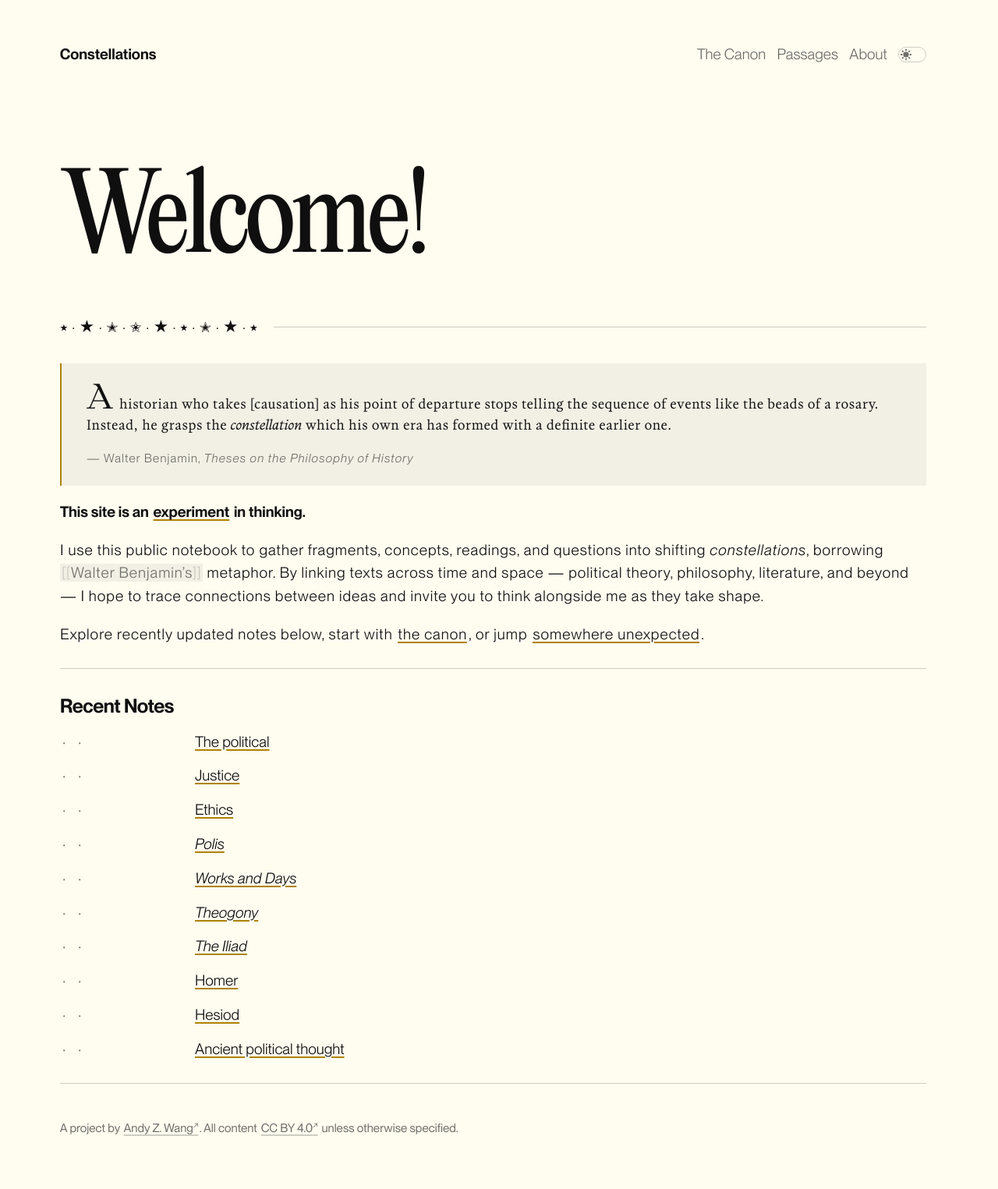
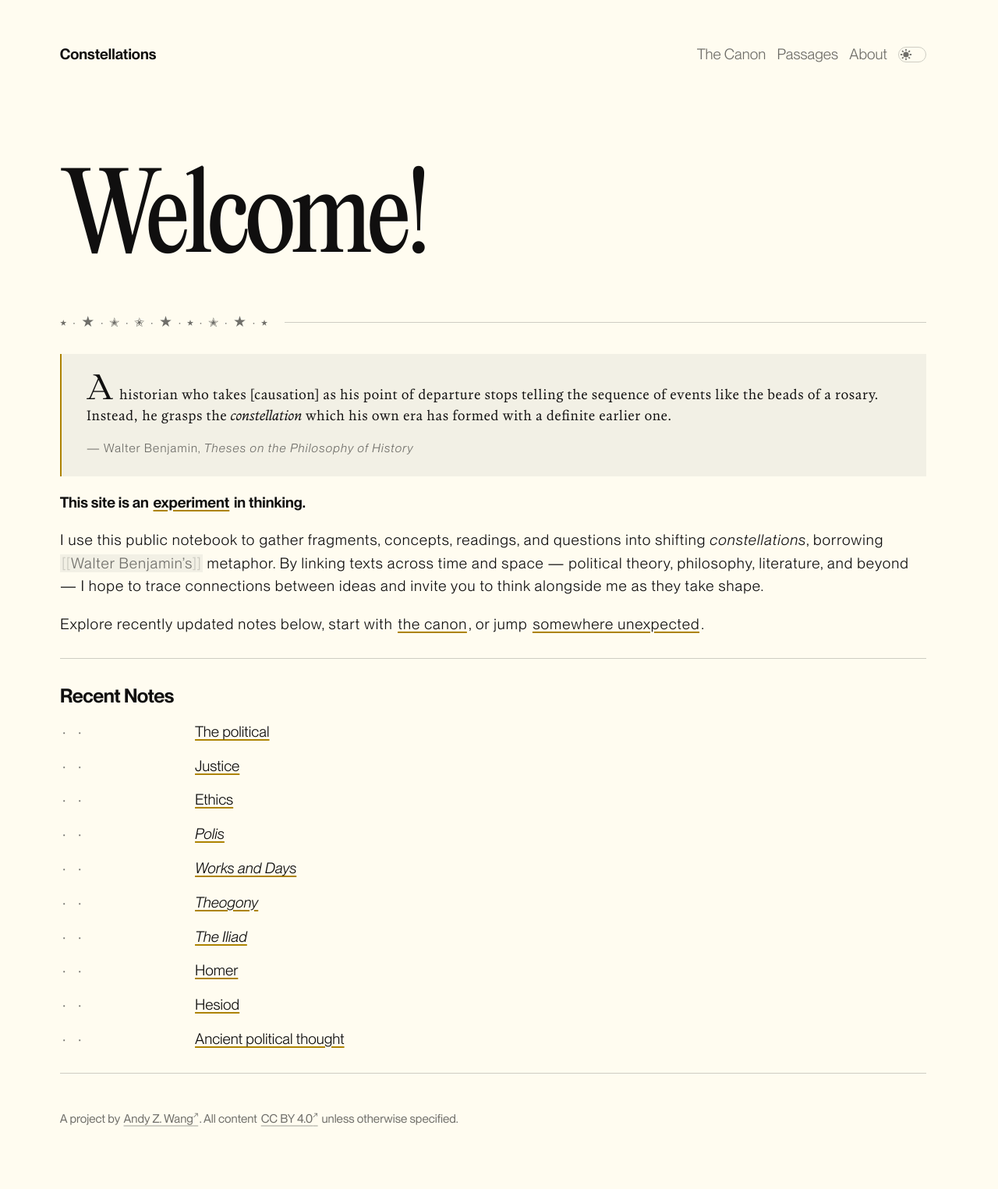
Before and after one commit to andyzwang/notes, a Jekyll site: the page built from _pages/index.md, in a window 1280 px wide. Shown: the whole page at 78% size. Built offline with Jekyll 4.4.1, drawn with Linux system fonts in a browser that asks for light colours.

Commit message:
for stars

```diff
--- a/_sass/_home.scss
+++ b/_sass/_home.scss
@@ -42,14 +42,6 @@
   }
 }
 
-.home-emoji {
-  font-size: 1rem;
-  line-height: 1;
-  color: var(--color-subtext);
-  letter-spacing: 0.08em;
-  white-space: nowrap;
-}
-
 #welcome {
   text-box: trim-end cap alphabetic;
 }
--- a/_sass/_note-splash.scss
+++ b/_sass/_note-splash.scss
@@ -98,6 +98,17 @@
   min-width: 1.5rem;
   margin: 0;
 }
+
+// Decorative star glyphs, paired with .note-splash-eyebrow + .note-splash-rule
+// on the home title (stars, then rule) and as a page-ending divider (rule,
+// then stars) — flexbox order alone gives the mirrored layout, no extra CSS.
+.eyebrow-stars {
+  font-size: clamp(0.8rem, 0.7rem + 0.5vw, 1.05rem);
+  line-height: 1;
+  color: var(--color-subtext);
+  letter-spacing: 0.08em;
+  white-space: nowrap;
+}
 // Image — strict 3:2 crop. max-height / border-radius / margin reset the global img.
 .note-splash-media {
   display: contents;
```
